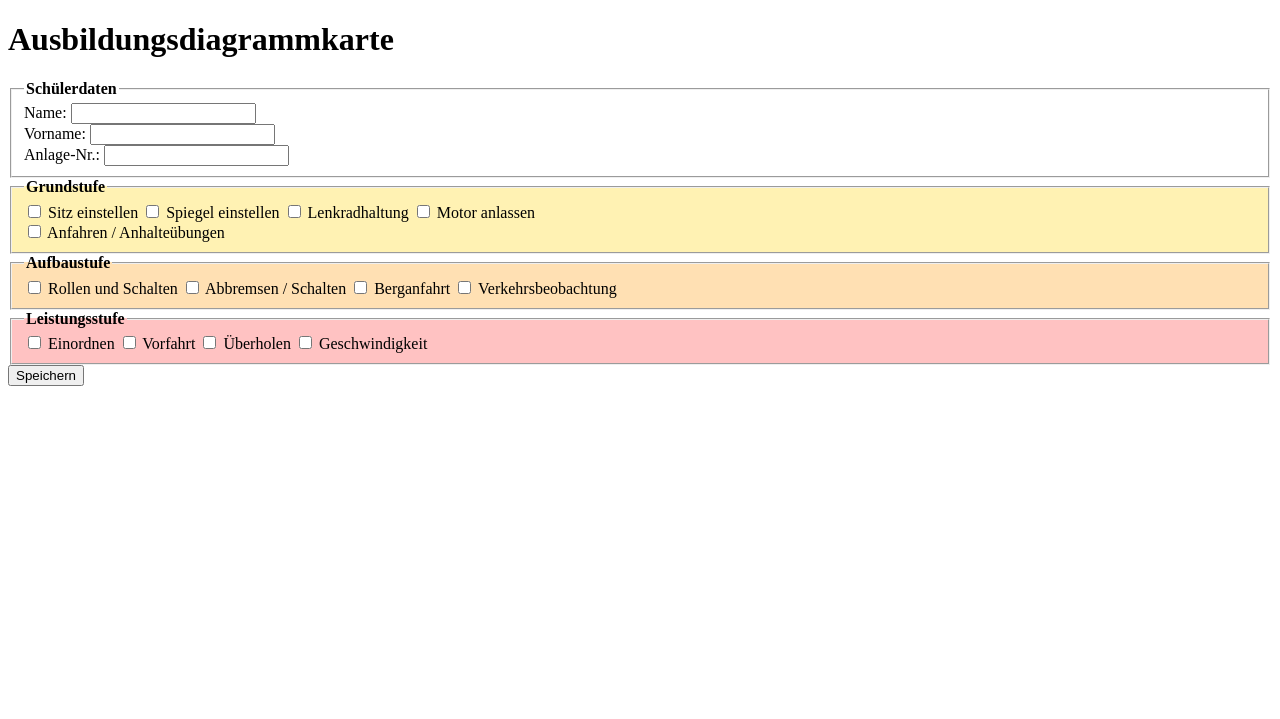
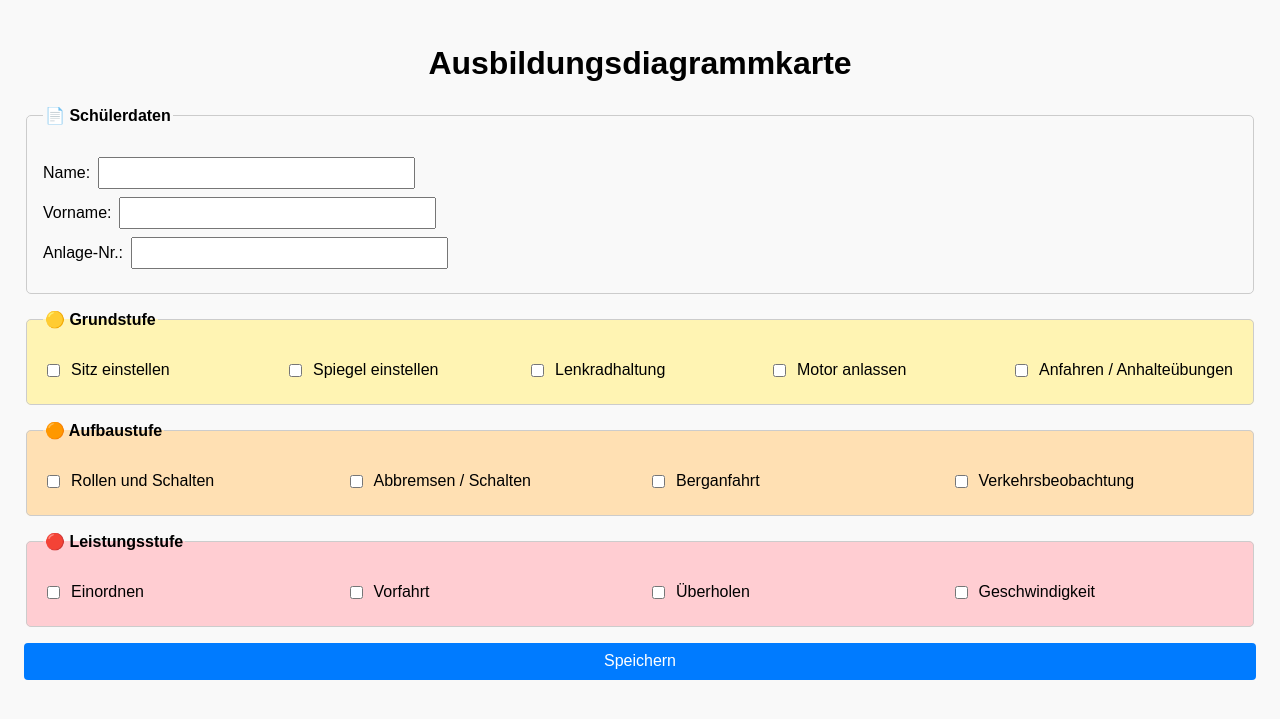
Before and after one commit to eyfahrlehrer/schuelerakte, a Flask app: page /diagrammkarte in a window 1280 px wide. Shown: the top 719 px of the page. Run offline with Flask 3, Linux system fonts and the light colour scheme.

Commit message:
Update diagrammkarte.html

```diff
--- a/templates/diagrammkarte.html
+++ b/templates/diagrammkarte.html
@@ -2,46 +2,134 @@
 <html lang="de">
 <head>
   <meta charset="UTF-8">
+  <meta name="viewport" content="width=device-width, initial-scale=1">
   <title>Ausbildungsdiagrammkarte</title>
+  <style>
+    body {
+      font-family: Arial, sans-serif;
+      padding: 1rem;
+      background-color: #f9f9f9;
+    }
+
+    h1 {
+      text-align: center;
+      margin-bottom: 1.5rem;
+    }
+
+    form {
+      display: flex;
+      flex-direction: column;
+      gap: 1rem;
+    }
+
+    fieldset {
+      border: 1px solid #ccc;
+      border-radius: 5px;
+      padding: 1rem;
+    }
+
+    fieldset legend {
+      font-weight: bold;
+      margin-bottom: 0.5rem;
+    }
+
+    .section-yellow {
+      background-color: #fff4b3;
+    }
+
+    .section-orange {
+      background-color: #ffe0b3;
+    }
+
+    .section-red {
+      background-color: #ffcdd2;
+    }
+
+    label {
+      display: flex;
+      align-items: center;
+      gap: 0.5rem;
+      margin: 0.5rem 0;
+    }
+
+    .row {
+      display: flex;
+      flex-wrap: wrap;
+      gap: 1rem;
+    }
+
+    .row label {
+      flex: 1 1 200px;
+    }
+
+    input[type="text"] {
+      width: 100%;
+      max-width: 300px;
+      padding: 0.4rem;
+    }
+
+    button {
+      padding: 0.6rem 1.2rem;
+      font-size: 1rem;
+      background-color: #007bff;
+      color: white;
+      border: none;
+      border-radius: 4px;
+      cursor: pointer;
+    }
+
+    button:hover {
+      background-color: #0056b3;
+    }
+
+    @media (max-width: 600px) {
+      .row label {
+        flex: 1 1 100%;
+      }
+    }
+  </style>
 </head>
 <body>
   <h1>Ausbildungsdiagrammkarte</h1>
-
   <form method="POST" action="/diagrammkarte">
 
     <fieldset>
-            <legend><strong>Schülerdaten</strong></legend>
-            Name: <input type="text" name="name"><br>
-            Vorname: <input type="text" name="vorname"><br>
-            Anlage-Nr.: <input type="text" name="anlage"><br>
+      <legend>📄 Schülerdaten</legend>
+      <label>Name: <input type="text" name="name"></label>
+      <label>Vorname: <input type="text" name="vorname"></label>
+      <label>Anlage-Nr.: <input type="text" name="anlage"></label>
     </fieldset>
 
-        <fieldset style="background-color: #fff2b3;">
-            <legend><strong>Grundstufe</strong></legend>
-            <label><input type="checkbox" name="grund_sitz"> Sitz einstellen</label>
-            <label><input type="checkbox" name="grund_spiegel"> Spiegel einstellen</label>
-            <label><input type="checkbox" name="grund_lenkrad"> Lenkradhaltung</label>
-            <label><input type="checkbox" name="grund_motor"> Motor anlassen</label><br>
-            <label><input type="checkbox" name="grund_anfahren"> Anfahren / Anhalteübungen</label>
+    <fieldset class="section-yellow">
+      <legend>🟡 Grundstufe</legend>
+      <div class="row">
+        <label><input type="checkbox" name="grund_sitz">Sitz einstellen</label>
+        <label><input type="checkbox" name="grund_spiegel">Spiegel einstellen</label>
+        <label><input type="checkbox" name="grund_lenkrad">Lenkradhaltung</label>
+        <label><input type="checkbox" name="grund_motor">Motor anlassen</label>
+        <label><input type="checkbox" name="grund_anfahren">Anfahren / Anhalteübungen</label>
+      </div>
     </fieldset>
 
-        <fieldset style="background-color: #ffe0b3;">
-            <legend><strong>Aufbaustufe</strong></legend>
-            <label><input type="checkbox" name="aufbau_rollen"> Rollen und Schalten</label>
-            <label><input type="checkbox" name="aufbau_bremsen"> Abbremsen / Schalten</label>
-            <label><input type="checkbox" name="aufbau_berg"> Berganfahrt</label>
-            <label><input type="checkbox" name="aufbau_beobachtung"> Verkehrsbeobachtung</label>
+    <fieldset class="section-orange">
+      <legend>🟠 Aufbaustufe</legend>
+      <div class="row">
+        <label><input type="checkbox" name="aufbau_rollen">Rollen und Schalten</label>
+        <label><input type="checkbox" name="aufbau_bremsen">Abbremsen / Schalten</label>
+        <label><input type="checkbox" name="aufbau_berg">Berganfahrt</label>
+        <label><input type="checkbox" name="aufbau_beobachtung">Verkehrsbeobachtung</label>
+      </div>
     </fieldset>
 
-        <fieldset style="background-color: #ffc2c2;">
-            <legend><strong>Leistungsstufe</strong></legend>
-            <label><input type="checkbox" name="leistung_einordnen"> Einordnen</label>
-            <label><input type="checkbox" name="leistung_vorfahrt"> Vorfahrt</label>
-            <label><input type="checkbox" name="leistung_ueberholen"> Überholen</label>
-            <label><input type="checkbox" name="leistung_geschwindigkeit"> Geschwindigkeit</label>
+    <fieldset class="section-red">
+      <legend>🔴 Leistungsstufe</legend>
+      <div class="row">
+        <label><input type="checkbox" name="leistung_einordnen">Einordnen</label>
+        <label><input type="checkbox" name="leistung_vorfahrt">Vorfahrt</label>
+        <label><input type="checkbox" name="leistung_ueberholen">Überholen</label>
+        <label><input type="checkbox" name="leistung_geschwindigkeit">Geschwindigkeit</label>
+      </div>
     </fieldset>
-
-
 
     <button type="submit">Speichern</button>
   </form>
```
Lines whose indentation alone changed are shown as unchanged.
